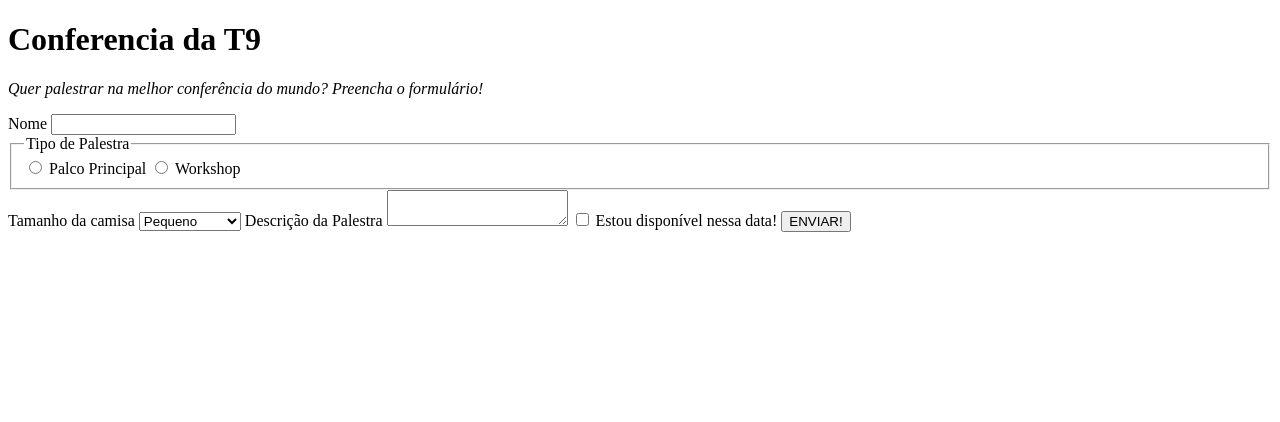
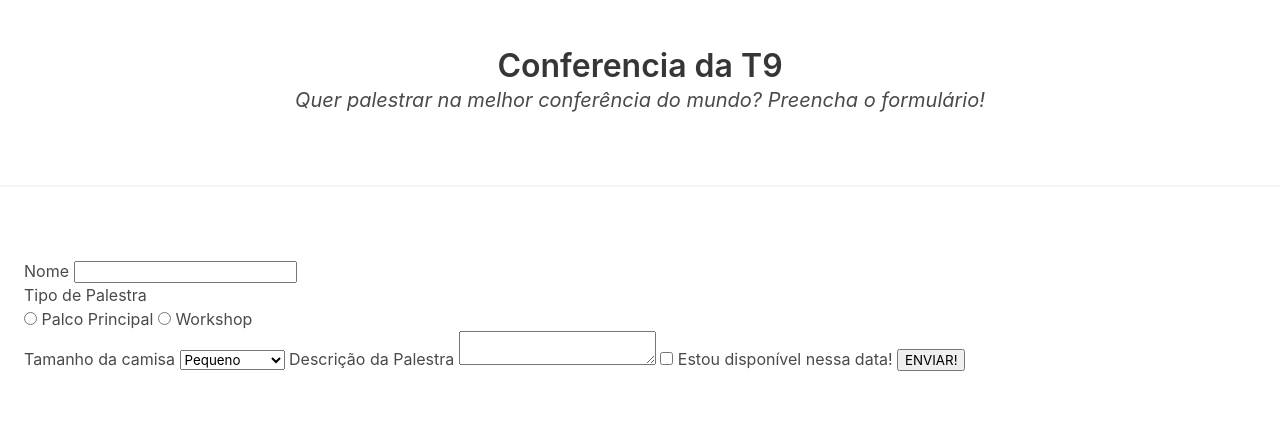
Before and after one commit to PedroTPoeta/sd-09-live-lectures, a plain HTML site: page index.html in a window 1280 px wide. Drawn offline with Linux system fonts and the light colour scheme.

Commit message:
cabeçalho redesenhado

```diff
--- a/index.html
+++ b/index.html
@@ -4,16 +4,19 @@
   <meta charset="UTF-8">
   <meta name="viewport" content="width=device-width, initial-scale=1.0">
   <title>Conferencia da T9! A Melhor do mundo.</title>
-  <link rel="stylesheet" href="style.css">
+  <link rel="stylesheet" href="css/bulma.min.css">
 </head>
 <body>
 
-  <header>
-    <h1>Conferencia da T9</h1>
-    <p><em>Quer palestrar na melhor conferência do mundo? Preencha o formulário!</em></p>
+  <header class="section">
+    <h1 class="title has-text-centered">Conferencia da T9</h1>
+    <p class="subtitle has-text-centered"><em>Quer palestrar na melhor conferência do mundo? Preencha o formulário!</em></p>
   </header>
 
-  <form action='' method='GET'>
+  <hr>
+
+  <div class="section">
+    <form action='' method='GET'>
 
     <!-- NOME -->
     <label for='full-name'>Nome</label>
@@ -55,7 +58,9 @@
     <!-- BOTAO DE ENVIAR -->
     <button type="submit">ENVIAR!</button>
 
-  </form>
+    </form>
+  </div>
+
 
 </body>
 </html>
```
